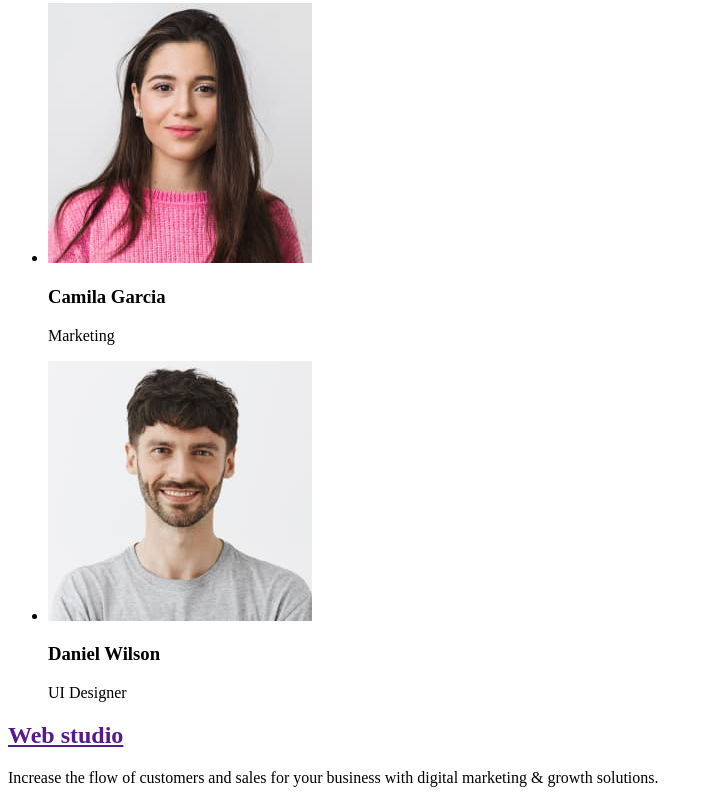
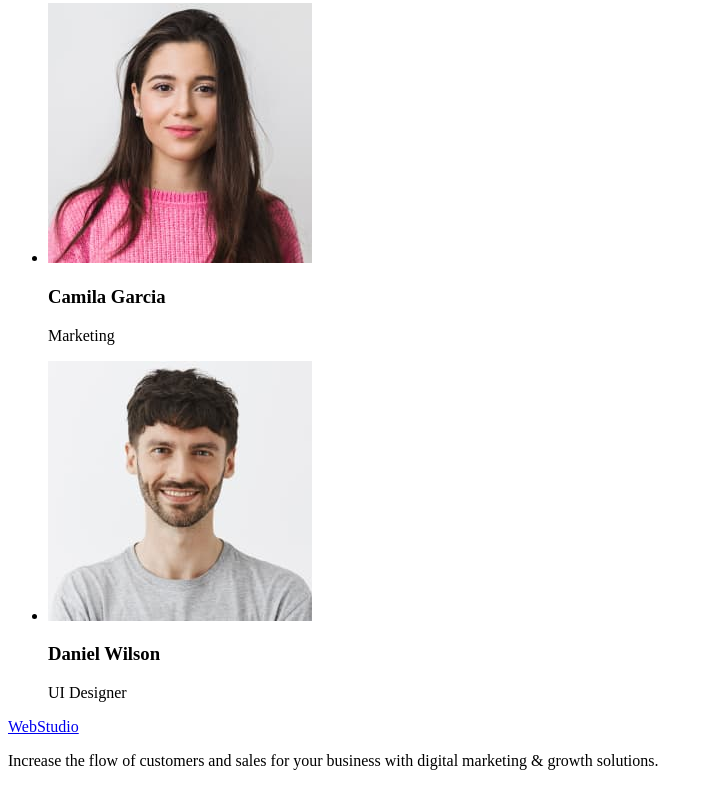
Before and after one commit to yakateryna/goit-markup-hw-01, a plain HTML site: page index.html in a window 1280 px wide. Shown: the part 2337-3140 px from the top of the page, without its empty margins (0-713 px from the left). Drawn offline with Linux system fonts and the light colour scheme.

Commit message:
Update index.html

```diff
--- a/index.html
+++ b/index.html
@@ -157,8 +157,7 @@
     <!--Footer -->
 
     <footer>
-      <a href="">
-        <h2>Web studio</h2>
+      <a href="./index.html">WebStudio</a>
       </a>
       <p>
         Increase the flow of customers and sales for your business with digital
```
